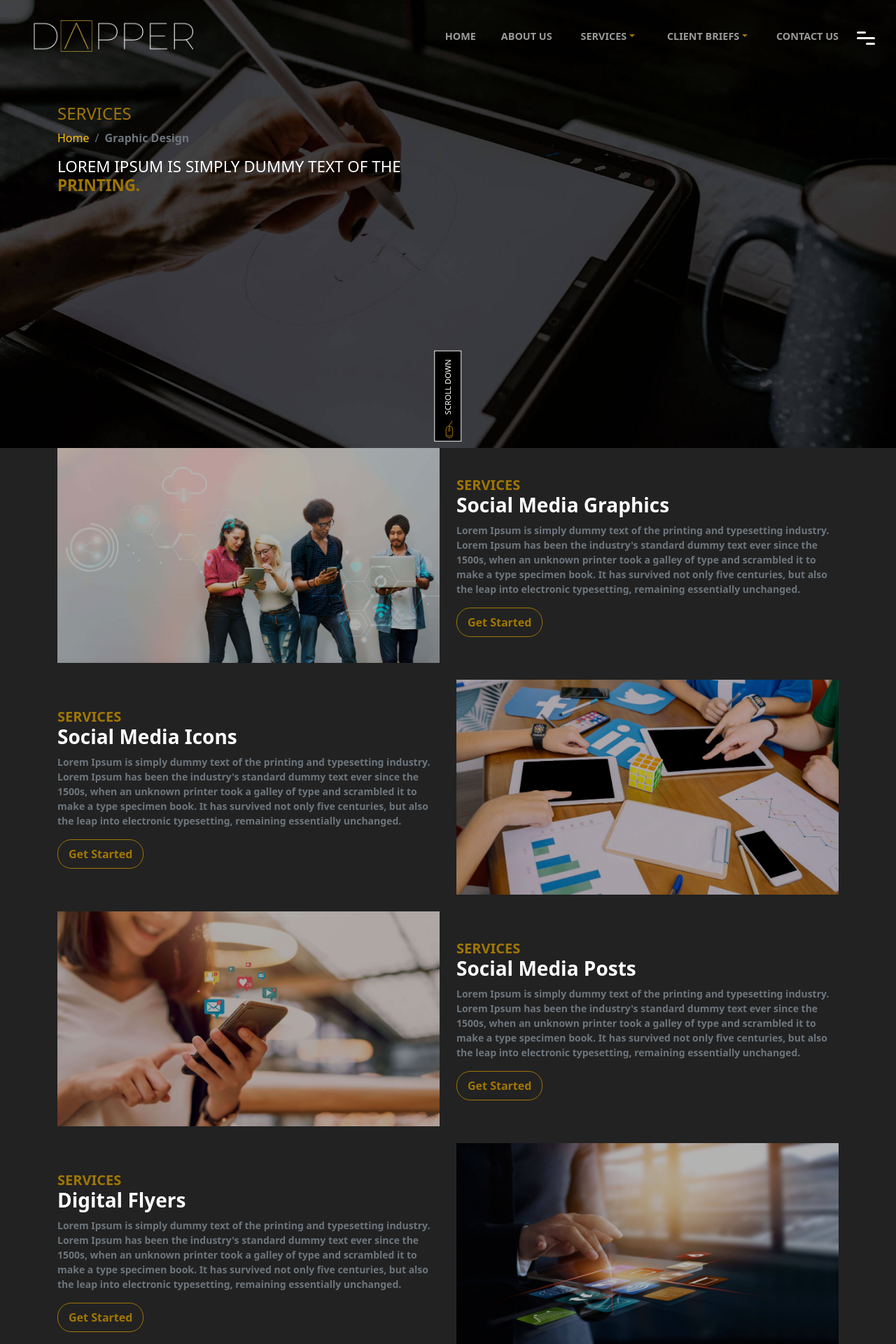
After one commit to afshal1997/dapper, a PHP site: page /graphic-design.php in a window 1280 px wide. The commit adds this page. Shown: the top 1920 px of the page at 70% size. Run offline with PHP 8.4, Linux system fonts and the light colour scheme; some libraries are stand-ins or nearby versions; some web fonts are replaced.

Commit message:
updated code

```diff
--- a/Assets/Css/Button_Css.css
+++ b/Assets/Css/Button_Css.css
@@ -32,3 +32,26 @@ a.bookingBtn:hover{
 .dropdown-item:hover{
     background-color: #a07604 !important;
 }
+
+.getStarted {
+    border: 1px solid #a07604;
+    background: transparent;
+    text-decoration: none;
+    border-radius: 20px;
+    padding: 8px 15px;
+    color: #a07604;
+    font-size: 1rem;
+    font-weight: 600;
+    display: block;
+    text-align: center;
+    max-width: fit-content;
+    margin-bottom: 20px;
+    transition: 1s;
+}
+
+.getStarted:hover{
+    border: 1px solid transparent;
+    background: #a07604;
+    transition: 1s;
+    color: #fff;
+}
--- a/Assets/Css/Custom_Css.css
+++ b/Assets/Css/Custom_Css.css
@@ -664,6 +664,11 @@ h2.exploreMore {
     background: url("../Images/contantUs/contact.jpg");
 }
 
+.graphicDesignMainBanner{
+    background: url('../Images/graphicDesign/grapgicMainBg.jpg');
+}
+
+.graphicDesignMainBanner,
 .contactUsMainBanner,
 .aboutUsMainBanner {
     background-position: center center;
@@ -692,6 +697,7 @@ h2.exploreMore {
     -webkit-backdrop-filter: blur(10px);
 }
 
+.graphicDesignMainBanner h4,
 .contactUsMainBanner h4,
 .aboutUsMainBanner h4,
 .aboutUsGoDownBtn .card h4 {
@@ -928,3 +934,30 @@ h2.exploreMore {
 }
 
 /* End */
+
+/* socialMediaGraphics */
+
+.socialMediaGraphics{
+    background-color: #222222;
+}
+
+.socialMediaGraphicsCard h5 {
+    color: #a07604;
+    font-weight: 600;
+    text-transform: uppercase;
+    margin-bottom: 0;
+}
+
+.socialMediaGraphicsCard h3 {
+    color: #fff;
+    font-weight: 600;
+    text-transform: capitalize;
+}
+
+.socialMediaGraphicsCard p {
+    color: #6c757d;
+    font-size: 14px;
+    font-weight: 600;
+}
+
+/* End */
--- a/Assets/Css/Default_Css.css
+++ b/Assets/Css/Default_Css.css
@@ -276,3 +276,7 @@ body::-webkit-scrollbar-thumb:hover {
         font: bold 2em "Montserrat", sans-serif;
     }
 }
+
+.dropdown-item.active, .dropdown-item:active{
+    background-color: #a07604 !important;
+}
--- a/Assets/Css/Responsive_Css.css
+++ b/Assets/Css/Responsive_Css.css
@@ -28,9 +28,10 @@
     }
 }
 
-@media screen and (max-width: 1366px) and (min-width: 1000px){
+@media screen and (max-width: 1366px) and (min-width: 1000px) {
+    .graphicDesignMainBanner,
     .contactUsMainBanner,
-    .aboutUsMainBanner{
+    .aboutUsMainBanner {
         min-height: 80vh;
     }
 }
@@ -55,21 +56,30 @@
     }
 }
 
-@media screen and (max-width: 1100px) and (min-width: 992px){
-    .builtMarketing h2{
+@media screen and (max-width: 1100px) and (min-width: 992px) {
+    .builtMarketing h2 {
         font-size: 1.2rem;
     }
 }
 
-@media screen and (max-width: 991px){
-    .aboutUsMainBanner{
+@media screen and (max-width: 991px) {
+    .socialMediaGraphics,
+    .aboutUsMainBanner {
         min-height: 100%;
         text-align: center;
     }
     .whyChooseDapper,
-    .aboutUsGoDownBtn{
+    .aboutUsGoDownBtn {
         position: relative;
         text-align: center;
+    }
+
+    .socialMediaGraphics .row:nth-child(even) {
+        display: flex;
+        flex-direction: column-reverse;
+    }
+    .getStarted{
+        margin: auto;
     }
 }
 
--- a/CommonFile/Header.php
+++ b/CommonFile/Header.php
@@ -53,7 +53,7 @@
                   Services
                 </a>
                 <ul class="dropdown-menu bg-dark pe-0 ps-0" aria-labelledby="dropdownMenuButton1">
-                  <li class="nav-item"><a class="dropdown-item nav-link" href="javascript:void(0)">Graphic Design</a></li>
+                  <li class="nav-item"><a class="dropdown-item nav-link" href="graphic-design.php">Graphic Design</a></li>
                   <li class="nav-item"><a class="dropdown-item nav-link" href="javascript:void(0)">Illustration</a></li>
                   <li class="nav-item"><a class="dropdown-item nav-link" href="javascript:void(0)">Brand Development</a></li>
                   <li class="nav-item"><a class="dropdown-item nav-link" href="javascript:void(0)">Design for Print</a></li>
--- /dev/null
+++ b/graphic-design.php
@@ -0,0 +1,155 @@
+<?php include 'CommonFile/Header.php'; ?>
+
+<main>
+    <section class="graphicDesignMainBanner" id="graphicDesignMainBanner">
+        <div class="container">
+            <div class="row">
+                <div class="col-lg-6 mt-5" data-aos="fade-up">
+                    <h4>SERVICES</h4>
+                    <nav aria-label="breadcrumb">
+                        <ol class="breadcrumb">
+                            <li class="breadcrumb-item"><a href="index.php" class="text-warning">Home</a></li>
+                            <li class="breadcrumb-item active"><b>Graphic Design</b></li>
+                        </ol>
+                    </nav>
+                    <div class="builtMarketing">
+                        <h2>Lorem Ipsum is simply dummy text of the <span>printing.</span></h2>
+                    </div>
+                </div>
+            </div>
+        </div>
+        <div class="col-lg-3">
+            <div class="goDown">
+                <a href="#socialMediaGraphics"> <img class="w-100" src="Assets/Images/homePage/icons/mouse.png" alt="Assets/Images/homePage/icons/mouse.png">SCROLL DOWN</a>
+            </div>
+        </div>
+    </section>
+
+    <section class="socialMediaGraphics" id="socialMediaGraphics">
+        <div class="container">
+            <div class="row">
+                <div class="col-lg-6 mb-4">
+                    <img data-aos="fade-left" class="w-100" src="Assets/Images/graphicDesign/socialMediaGraphicsImg.jpg" alt="Assets/Images/graphicDesign/socialMediaGraphicsImg.jpg">
+                </div>
+                <div class="col-lg-6 m-auto">
+                    <div class="socialMediaGraphicsCard" data-aos="fade-right">
+                        <h5>Services</h5>
+                        <h3>Social Media Graphics</h3>
+                        <p>
+                            Lorem Ipsum is simply dummy text of the printing and typesetting industry. Lorem Ipsum has been the industry's standard dummy text ever since the 1500s, when an unknown printer took a galley of type and scrambled it to make a type specimen book. It has survived not only five centuries, but also the leap into electronic typesetting, remaining essentially unchanged.
+                        </p>
+                        <a class="getStarted" href="javascript:void(0)">Get Started</a>
+                    </div>
+                </div>
+            </div>
+            <div class="row">
+                <div class="col-lg-6 m-auto">
+                    <div class="socialMediaGraphicsCard" data-aos="fade-right">
+                        <h5>Services</h5>
+                        <h3>Social Media Icons</h3>
+                        <p>
+                            Lorem Ipsum is simply dummy text of the printing and typesetting industry. Lorem Ipsum has been the industry's standard dummy text ever since the 1500s, when an unknown printer took a galley of type and scrambled it to make a type specimen book. It has survived not only five centuries, but also the leap into electronic typesetting, remaining essentially unchanged.
+                        </p>
+                        <a class="getStarted" href="javascript:void(0)">Get Started</a>
+                    </div>
+                </div>
+                <div class="col-lg-6 mb-4">
+                    <img class="w-100" data-aos="fade-left" src="Assets/Images/graphicDesign/socialMediaIcons.jpg" alt="Assets/Images/graphicDesign/socialMediaIcons.jpg">
+                </div>
+            </div>
+            <div class="row">
+                <div class="col-lg-6 mb-4">
+                    <img data-aos="fade-left" class="w-100" src="Assets/Images/graphicDesign/socialMediaPosts.jpg" alt="Assets/Images/graphicDesign/socialMediaPosts.jpg">
+                </div>
+                <div class="col-lg-6 m-auto">
+                    <div class="socialMediaGraphicsCard" data-aos="fade-right">
+                        <h5>Services</h5>
+                        <h3>Social Media Posts</h3>
+                        <p>
+                            Lorem Ipsum is simply dummy text of the printing and typesetting industry. Lorem Ipsum has been the industry's standard dummy text ever since the 1500s, when an unknown printer took a galley of type and scrambled it to make a type specimen book. It has survived not only five centuries, but also the leap into electronic typesetting, remaining essentially unchanged.
+                        </p>
+                        <a class="getStarted" href="javascript:void(0)">Get Started</a>
+                    </div>
+                </div>
+            </div>
+            <div class="row">
+                <div class="col-lg-6 m-auto">
+                    <div class="socialMediaGraphicsCard" data-aos="fade-right">
+                        <h5>Services</h5>
+                        <h3>Digital Flyers</h3>
+                        <p>
+                            Lorem Ipsum is simply dummy text of the printing and typesetting industry. Lorem Ipsum has been the industry's standard dummy text ever since the 1500s, when an unknown printer took a galley of type and scrambled it to make a type specimen book. It has survived not only five centuries, but also the leap into electronic typesetting, remaining essentially unchanged.
+                        </p>
+                        <a class="getStarted" href="javascript:void(0)">Get Started</a>
+                    </div>
+                </div>
+                <div class="col-lg-6 mb-4">
+                    <img class="w-100" data-aos="fade-left" src="Assets/Images/graphicDesign/digitalFlyers.jpg" alt="Assets/Images/graphicDesign/digitalFlyers.jpg">
+                </div>
+            </div>
+            <div class="row">
+                <div class="col-lg-6 mb-4">
+                    <img data-aos="fade-left" class="w-100" src="Assets/Images/graphicDesign/customGiftCards.jpg" alt="Assets/Images/graphicDesign/customGiftCards.jpg">
+                </div>
+                <div class="col-lg-6 m-auto">
+                    <div class="socialMediaGraphicsCard" data-aos="fade-right">
+                        <h5>Services</h5>
+                        <h3>Custom Gift Cards</h3>
+                        <p>
+                            Lorem Ipsum is simply dummy text of the printing and typesetting industry. Lorem Ipsum has been the industry's standard dummy text ever since the 1500s, when an unknown printer took a galley of type and scrambled it to make a type specimen book. It has survived not only five centuries, but also the leap into electronic typesetting, remaining essentially unchanged.
+                        </p>
+                        <a class="getStarted" href="javascript:void(0)">Get Started</a>
+                    </div>
+                </div>
+            </div>
+            <div class="row">
+                <div class="col-lg-6 m-auto">
+                    <div class="socialMediaGraphicsCard" data-aos="fade-right">
+                        <h5>Services</h5>
+                        <h3>Email Design</h3>
+                        <p>
+                            Lorem Ipsum is simply dummy text of the printing and typesetting industry. Lorem Ipsum has been the industry's standard dummy text ever since the 1500s, when an unknown printer took a galley of type and scrambled it to make a type specimen book. It has survived not only five centuries, but also the leap into electronic typesetting, remaining essentially unchanged.
+                        </p>
+                        <a class="getStarted" href="javascript:void(0)">Get Started</a>
+                    </div>
+                </div>
+                <div class="col-lg-6 mb-4">
+                    <img class="w-100" data-aos="fade-left" src="Assets/Images/graphicDesign/emailDesign.jpg" alt="Assets/Images/graphicDesign/emailDesign.jpg">
+                </div>
+            </div>
+            <div class="row">
+                <div class="col-lg-6 mb-4">
+                    <img class="w-100" data-aos="fade-left" src="Assets/Images/graphicDesign/mockUps.jpg" alt="">
+                </div>
+                <div class="col-lg-6 m-auto">
+                    <div class="socialMediaGraphicsCard" data-aos="fade-right">
+                        <h5>Services</h5>
+                        <h3>Mock Ups</h3>
+                        <p>
+                            Lorem Ipsum is simply dummy text of the printing and typesetting industry. Lorem Ipsum has been the industry's standard dummy text ever since the 1500s, when an unknown printer took a galley of type and scrambled it to make a type specimen book. It has survived not only five centuries, but also the leap into electronic typesetting, remaining essentially unchanged.
+                        </p>
+                        <a class="getStarted" href="javascript:void(0)">Get Started</a>
+                    </div>
+                </div>
+            </div>
+            <div class="row">
+                <div class="col-lg-6 m-auto">
+                    <div class="socialMediaGraphicsCard" data-aos="fade-right">
+                        <h5>Services</h5>
+                        <h3>QR Codes</h3>
+                        <p>
+                            Lorem Ipsum is simply dummy text of the printing and typesetting industry. Lorem Ipsum has been the industry's standard dummy text ever since the 1500s, when an unknown printer took a galley of type and scrambled it to make a type specimen book. It has survived not only five centuries, but also the leap into electronic typesetting, remaining essentially unchanged.
+                        </p>
+                        <a class="getStarted" href="javascript:void(0)">Get Started</a>
+                    </div>
+                </div>
+                <div class="col-lg-6 mb-4">
+                    <img class="w-100" data-aos="fade-left" src="Assets/Images/graphicDesign/qrCode.jpg" alt="Assets/Images/graphicDesign/qrCode.jpg">
+                </div>
+            </div>
+        </div>
+    </section>
+
+</main>
+
+<?php include 'CommonFile/Footer.php'; ?>
```
Also changed, not shown: index.php (+0 -21 lines), Assets/Images/contantUs/contact.jpg, Assets/Images/graphicDesign/customGiftCards.jpg (added), Assets/Images/graphicDesign/digitalFlyers.jpg (added), Assets/Images/graphicDesign/emailDesign.jpg (added), Assets/Images/graphicDesign/grapgicMainBg.jpg (added), Assets/Images/graphicDesign/mockUps.jpg (added), Assets/Images/graphicDesign/qrCode.jpg (added), Assets/Images/graphicDesign/socialMediaGraphicsImg.jpg (added), Assets/Images/graphicDesign/socialMediaIcons.jpg (added), Assets/Images/graphicDesign/socialMediaPosts.jpg (added).
